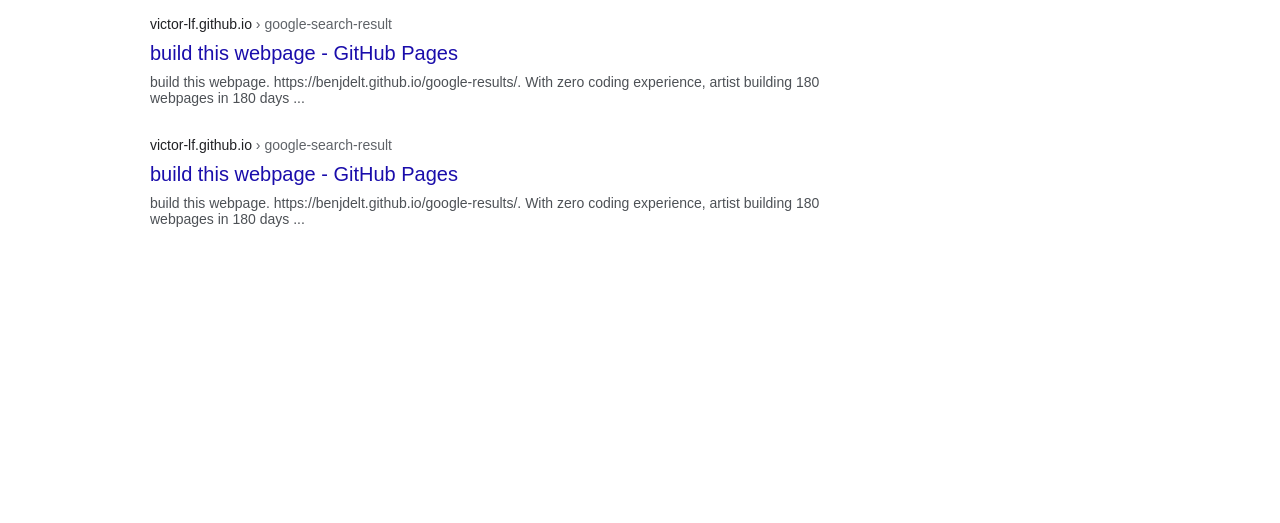
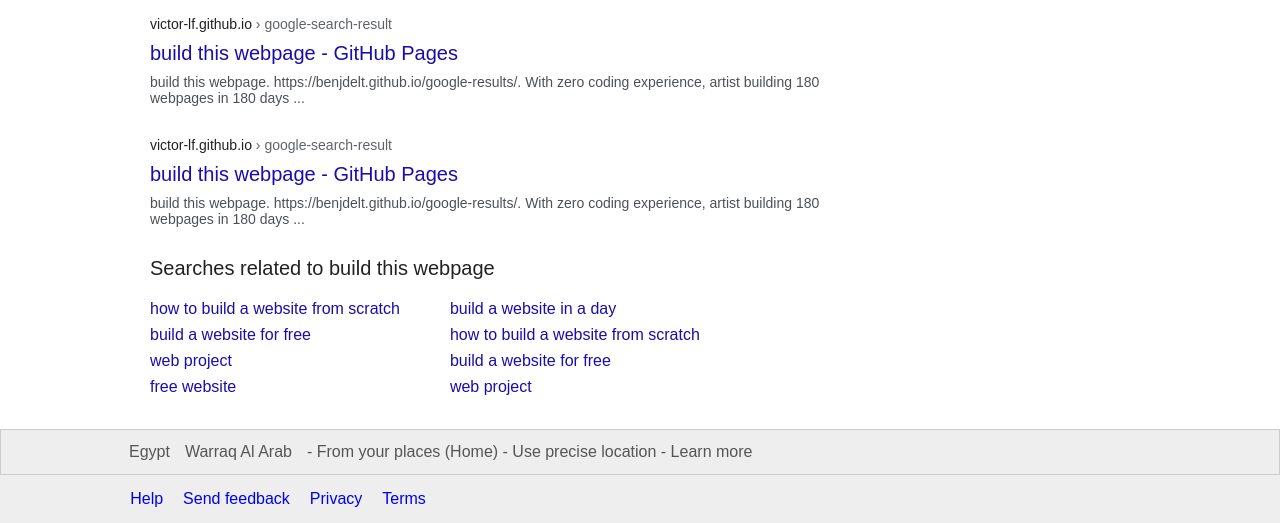
Before and after one commit to mohammedsobhi/google-search_page, a plain HTML site: page index.html in a window 1280 px wide. Shown: the part 1848-2371 px from the top of the page. Before the commit the page ends 2075 px from the top, so only its background shows below. Drawn offline with Linux system fonts and the light colour scheme.

Commit message:
completed the rest of the page  (done ✓ )

```diff
--- a/index.html
+++ b/index.html
@@ -277,6 +277,22 @@
 
 
 
+        <h3 class="suggestions-title">Searches related to build this webpage</h3>
+        <div class="sug-list">
+            <ul>
+                <li>how to build a website from scratch</li>
+                <li>build a website for free</li>
+                <li>web project</li>
+                <li>free website</li>
+            </ul>
+            <ul>
+                <li>build a website in a day</li>
+                <li>how to build a website from scratch</li>
+                <li>build a website for free</li>
+                <li>web project</li>
+            </ul>
+        </div>
+
     </main>
 <!-- end of the main section that contains search results -->
 
@@ -284,7 +300,20 @@
 
 
     <footer>
-
+        <div class="location">
+            <div class="location-text">
+                <span class="country">Egypt </span><span class="city">Warraq Al Arab</span>
+                <p class="location-details">- From your places (Home) - Use precise location - Learn more</p>
+            </div>
+        </div>
+        <div class="bottom-nav">
+            <ul>
+                <li><a href="#">Help</a></li>
+                <li><a href="#">Send feedback</a></li>
+                <li><a href="#">Privacy</a></li>
+                <li><a href="#">Terms</a></li>
+            </ul>
+        </div>
     </footer>
 </body>
 </html>
--- a/style.css
+++ b/style.css
@@ -7,6 +7,8 @@ body{
     font-family: Arial, sans-serif;
     margin: 0;
     padding: 0;
+    display: flex;
+    flex-direction: column;
 }
 
 
@@ -518,6 +520,80 @@ main{
 }
 
 
+.suggestions-title{
+    font-size: 20px;
+    color: #222;
+    font-weight: normal;
+}
+
+
+.sug-list{
+    display: flex;
+
+}
+
+.sug-list ul{
+    margin: 0;
+    padding: 0;
+    padding-right: 50px;
+
+}
+
+.sug-list ul li{
+    list-style: none;
+    color: rgb(26, 13, 171);
+    padding-bottom: 8px;
+}
+
+
+footer{
+
+    justify-self: flex-end;
+    /* align-self: flex-end; */
+    position: relative;
+    top: 150px;
+
+}
+
+.location-text{
+    display: flex;
+    margin-left: 9%;
+    padding: 13px;
+}
+.location{
+    background-color: #eee;
+    border: 1px solid #ccc;
+}
+
+.country, .city ,.location-details{
+    margin-right: 15px;
+    color: #555;
+}
+
+.location p {
+    margin: 0;
+}
+
+.bottom-nav{
+    background-color: #eee;
+
+}
+.bottom-nav ul{
+    display: flex;
+    margin: 0;
+    padding: 15px;
+    margin-left: 9%;
+
+}
+.bottom-nav ul li{
+    list-style: none;
+    padding-right: 20px;
+}
+.bottom-nav ul li a{
+    text-decoration: none;
+}
+
+
 
 
 /* ************************************* */
```
